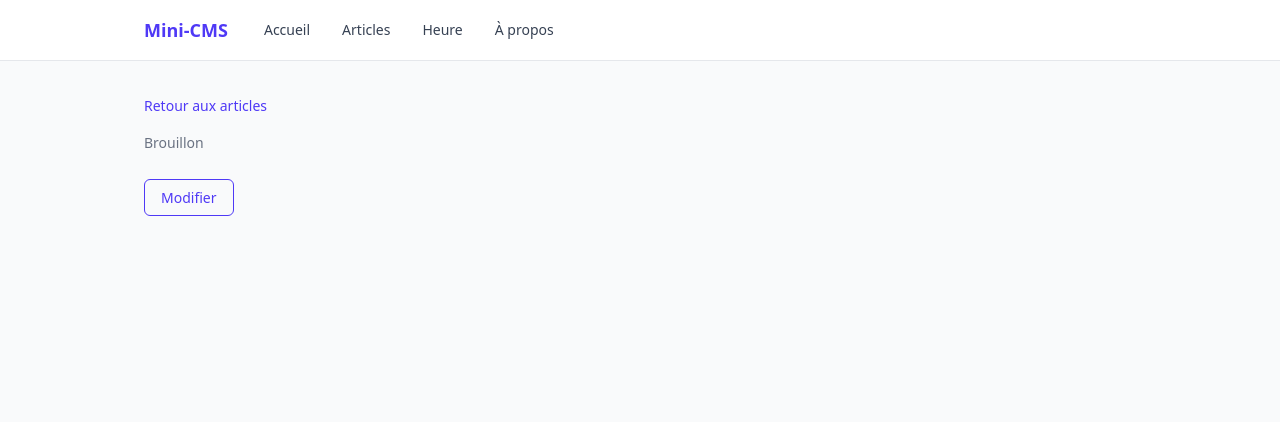
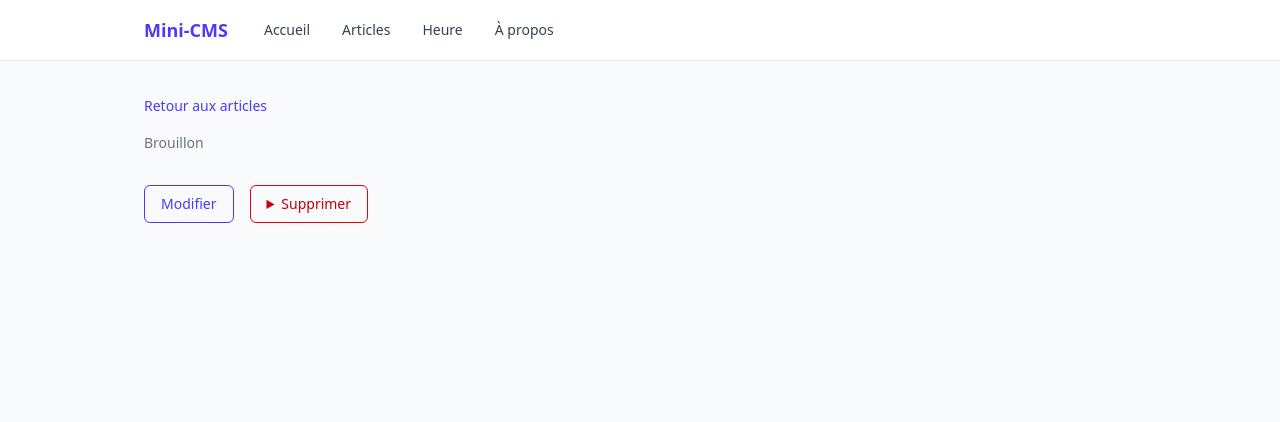
Before and after one commit to bayrem-db/mini-cms, a Laravel app: template resources/views/posts/show.blade.php in a window 1280 px wide. Shown: the top 422 px of the page. Run offline with Laravel 12, Linux system fonts and the light colour scheme; the template is opened without the code that fills it, so the values that code supplies are empty; style sheets or scripts are compiled from the project's sources.

Commit message:
Ajouter la suppression des articles

```diff
--- a/app/Http/Controllers/PostController.php
+++ b/app/Http/Controllers/PostController.php
@@ -77,8 +77,10 @@ class PostController extends Controller
         return redirect()->route('posts.show', $post);
     }
 
-    public function destroy(Post $post)
+    public function destroy(Post $post): RedirectResponse
     {
-        //
+        $post->delete();
+
+        return redirect()->route('posts.index');
     }
 }
--- a/resources/views/posts/show.blade.php
+++ b/resources/views/posts/show.blade.php
@@ -20,8 +20,20 @@
 
     <div class="text-gray-800 leading-relaxed whitespace-pre-line">{{ $post->body }}</div>
 
-    <div class="mt-8">
+    <div class="mt-8 flex flex-wrap items-start gap-4">
       <a href="{{ route('posts.edit', $post) }}" class="rounded-md border border-indigo-600 px-4 py-2 text-sm font-medium text-indigo-600 hover:bg-indigo-50">Modifier</a>
+
+      <details>
+        <summary class="cursor-pointer rounded-md border border-red-600 px-4 py-2 text-sm font-medium text-red-700 hover:bg-red-50">Supprimer</summary>
+
+        <form method="POST" action="{{ route('posts.destroy', $post) }}" class="mt-3 rounded-md border border-red-200 bg-red-50 p-4">
+          @csrf
+          @method('DELETE')
+
+          <p class="mb-3 text-sm text-red-900">Cette action est définitive : l'article sera effacé de la base.</p>
+          <button type="submit" class="rounded-md bg-red-600 px-4 py-2 text-sm font-medium text-white hover:bg-red-700">Confirmer la suppression</button>
+        </form>
+      </details>
     </div>
   </article>
 </x-layout>
--- a/routes/web.php
+++ b/routes/web.php
@@ -12,4 +12,4 @@ Route::get('/posts/archive/{year}', [PostController::class, 'archive'])
     ->whereNumber('year')
     ->name('posts.archive');
 
-Route::resource('posts', PostController::class)->only(['index', 'show', 'create', 'store', 'edit', 'update']);
+Route::resource('posts', PostController::class);
```
